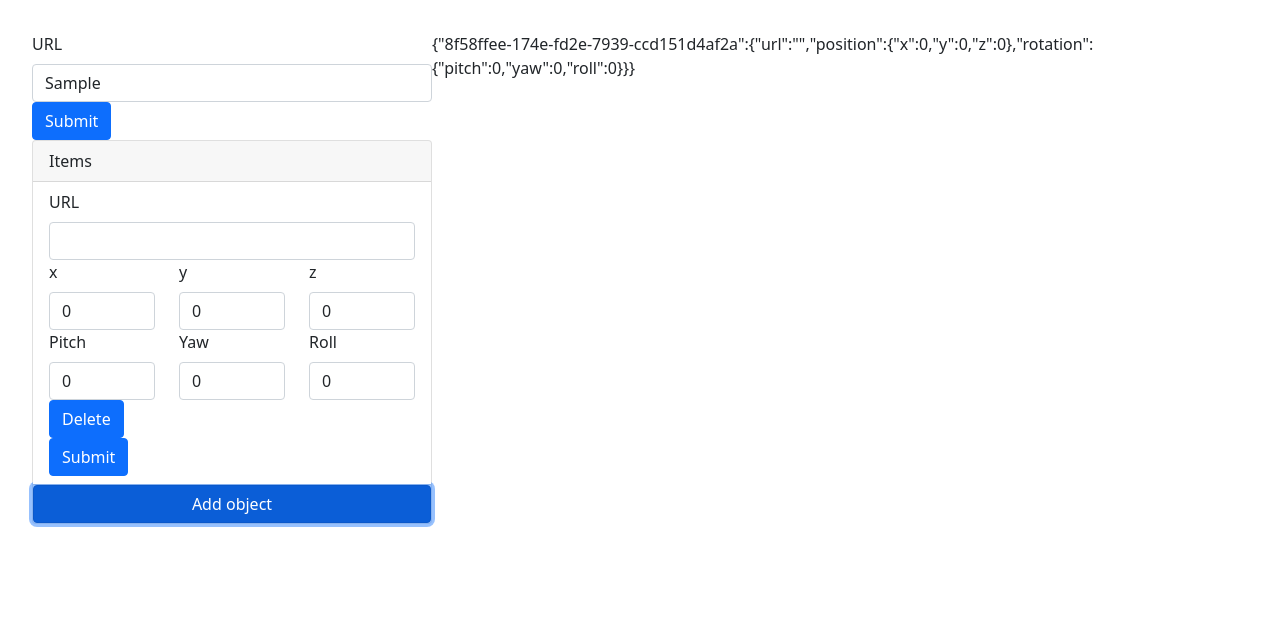
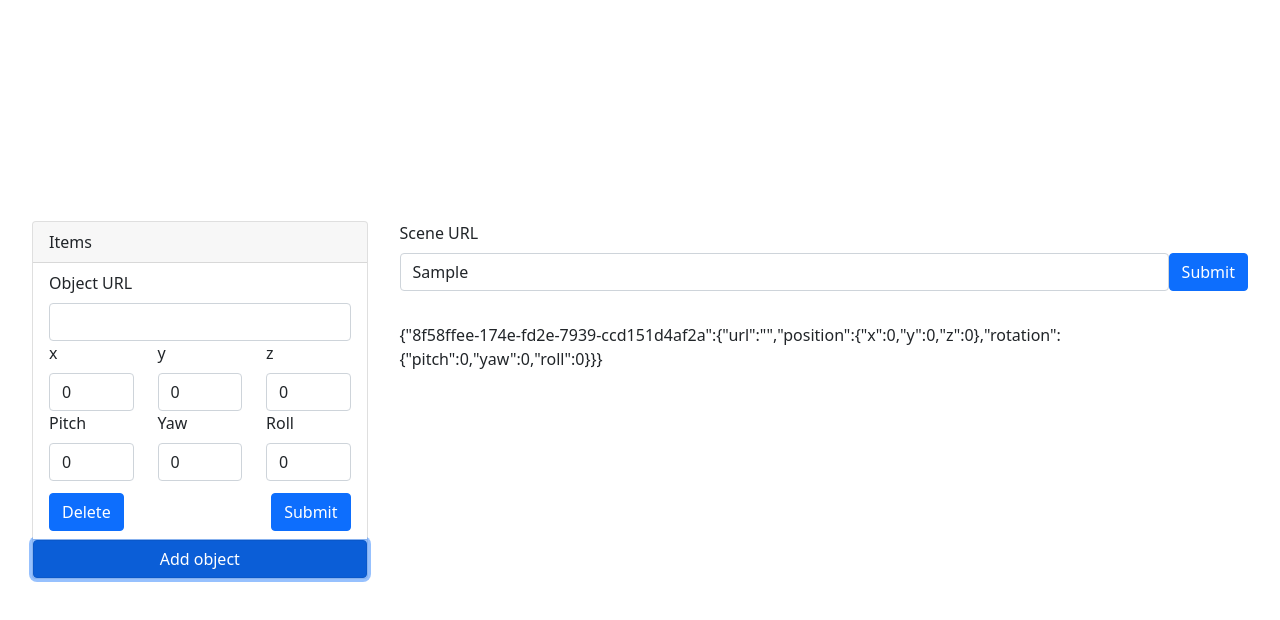
Before and after one commit to remap/decentAR, a React (Create React App) app in the folder picker/: page / in a window 1280 px wide. Both pictures are taken after typing "Sample" into the empty fields and a click on the button "Add object". Shown: the top 620 px of the page. Built offline with nearby package versions, Linux system fonts and the light colour scheme; no server answers.

Commit message:
Redid CSS to be prettier

```diff
--- a/picker/src/App.css
+++ /dev/null
@@ -1,38 +0,0 @@
-.App {
-  text-align: center;
-}
-
-.App-logo {
-  height: 40vmin;
-  pointer-events: none;
-}
-
-@media (prefers-reduced-motion: no-preference) {
-  .App-logo {
-    animation: App-logo-spin infinite 20s linear;
-  }
-}
-
-.App-header {
-  background-color: #282c34;
-  min-height: 100vh;
-  display: flex;
-  flex-direction: column;
-  align-items: center;
-  justify-content: center;
-  font-size: calc(10px + 2vmin);
-  color: white;
-}
-
-.App-link {
-  color: #61dafb;
-}
-
-@keyframes App-logo-spin {
-  from {
-    transform: rotate(0deg);
-  }
-  to {
-    transform: rotate(360deg);
-  }
-}
--- a/picker/src/App.js
+++ b/picker/src/App.js
@@ -1,4 +1,5 @@
 import SceneEditor from "./components/SceneEditor";
+import './css/App.css';
 
 function App() {
   return (
--- a/picker/src/components/ObjectEditor.js
+++ b/picker/src/components/ObjectEditor.js
@@ -37,7 +37,7 @@ const ObjectEditor = (props) => {
         <div className='object-editor'>
             <Form onSubmit={(e) => props.onSubmitObjectEditor(e, tentativeItemValue, props.index)}>
                 <Form.Group>
-                    <Form.Label>URL</Form.Label>
+                    <Form.Label>Object URL</Form.Label>
                     <Form.Control type="text" onChange={(e) => onChangeField(e, "url", "text")} value={tentativeItemValue.url}/>
                 </Form.Group>
 
@@ -70,10 +70,13 @@ const ObjectEditor = (props) => {
                         <Form.Control type="number" onChange={(e) => onChangeObject(e, "rotation", "roll", "number")} value={tentativeItemValue.rotation.roll}/>
                     </Form.Group>
                 </Row>
-                <ConfirmationModal confirmArgs={{index: props.index}} onModalConfirm={props.onDeleteObject}/>
-                <Button variant="primary" type="submit">
-                    Submit
-                </Button>
+
+                <div style={{display: 'flex', flexDirection: 'row', paddingTop: '0.75rem', justifyContent: 'space-between'}}>
+                    <ConfirmationModal confirmArgs={{index: props.index}} onModalConfirm={props.onDeleteObject}/>
+                    <Button variant="primary" type="submit">
+                        Submit
+                    </Button>
+                </div>
             </Form>
         </div>
   );
--- a/picker/src/components/ObjectHierarchy.js
+++ b/picker/src/components/ObjectHierarchy.js
@@ -4,16 +4,16 @@ import ListGroup from 'react-bootstrap/ListGroup';
 import ObjectEditor from './ObjectEditor';
 import Button from 'react-bootstrap/Button';
 import { placeholderItemValue } from '../constants/constants';
+import '../css/ObjectHierarchy.css';
 
 // Renders a card containing a list item for each object in props.sceneJSON.
 // Each item consists of the ID of the object.
 // Upon clicking each item, onClickHierarchyItem is called.
 const ObjectHierarchy = (props) => {
   return (
-    <div className='object-hierarchy'>
-        <Card style={{width: '25rem'}}>
+    <Card className="object-hierarchy">
             <Card.Header>Items</Card.Header>
-            <ListGroup variant="flush">
+            <ListGroup variant="flush" style={{overflow: 'scroll'}}>
                 {Object.entries(props.sceneJSON).map(([index, item]) => {
                     return (index !== "originPoint") &&
                     <ListGroup.Item key={index} style={{display:'flex'}}>
@@ -27,8 +27,7 @@ const ObjectHierarchy = (props) => {
             <Button onClick={(e) => props.addNewObject(e, placeholderItemValue)}>
                 Add object
             </Button>
-        </Card>
-    </div>
+      </Card>
   );
 }
 
--- a/picker/src/components/SceneEditor.js
+++ b/picker/src/components/SceneEditor.js
@@ -59,16 +59,15 @@ const SceneEditor = () => {
 
     return (
         <div className='scene-editor'>
-            <div>
+            <ObjectHierarchy sceneJSON={sceneJSON}
+                                    addNewObject={addNewObject}
+                                    onSubmitObjectEditor={onSubmitObjectEditor}
+                                    onDeleteObject={onDeleteObject}
+                />
+            <div style={{width:'100%', display: 'flex', flexDirection: 'column', rowGap: '2rem'}}>
                 <ScenePicker pickScene={pickScene}/>
-                <ObjectHierarchy sceneJSON={sceneJSON}
-                                addNewObject={addNewObject}
-                                onSubmitObjectEditor={onSubmitObjectEditor}
-                                onDeleteObject={onDeleteObject}
-                                style={{minWidth:'50rem'}}
-                />
+                <SceneViewer sceneJSON={sceneJSON}/>
             </div>
-            <SceneViewer sceneJSON={sceneJSON}/>
         </div>
     );
 }
--- a/picker/src/components/ScenePicker.js
+++ b/picker/src/components/ScenePicker.js
@@ -17,13 +17,15 @@ const ScenePicker = (props) => {
         <div className='scene-picker'>
             <Form onSubmit={(e) => props.pickScene(e, tentativeSceneValue)}>
                 <Form.Group>
-                    <Form.Label>URL</Form.Label>
-                    <Form.Control type="text" onChange={(e) => onChangeField(e, "url", "text")} value={tentativeSceneValue}/>
+                    <Form.Label>Scene URL</Form.Label>
+                    <div style={{display: 'flex', flexDirection: 'row'}}>
+                        <Form.Control type="text" onChange={(e) => onChangeField(e, "url", "text")} value={tentativeSceneValue}/>
+                        <Button variant="primary" type="submit">
+                            Submit
+                        </Button>
+                    </div>
                 </Form.Group>
 
-                <Button variant="primary" type="submit">
-                    Submit
-                </Button>
             </Form>
         </div>
     );
--- a/picker/src/css/App.css
+++ b/picker/src/css/App.css
@@ -1,11 +1,11 @@
 .App {
-    width: 100vw;
-    height: 100vh;
     display: flex;
     margin: 0;
+    height: 100vh;
+    width: 100vw;
     justify-content: center;
     align-items: center;
+    padding: 2rem;
 }
 
 html,body{margin:0;padding:0;}
-h1,p{margin:0 0 1em}
--- /dev/null
+++ b/picker/src/css/ObjectHierarchy.css
@@ -0,0 +1,4 @@
+.object-hierarchy {
+    max-height: 100%;
+    width: 30rem;
+}
--- a/picker/src/css/SceneEditor.css
+++ b/picker/src/css/SceneEditor.css
@@ -1,7 +1,7 @@
 .scene-editor {
     display: flex;
     flex-direction: row;
-    height: 100%;
+    max-height: 100%;
     width: 100%;
-    padding: 2rem;
+    column-gap: 2rem;
 }
```
Also changed, not shown: picker/src/components/ConfirmationModal.js (indentation only).
